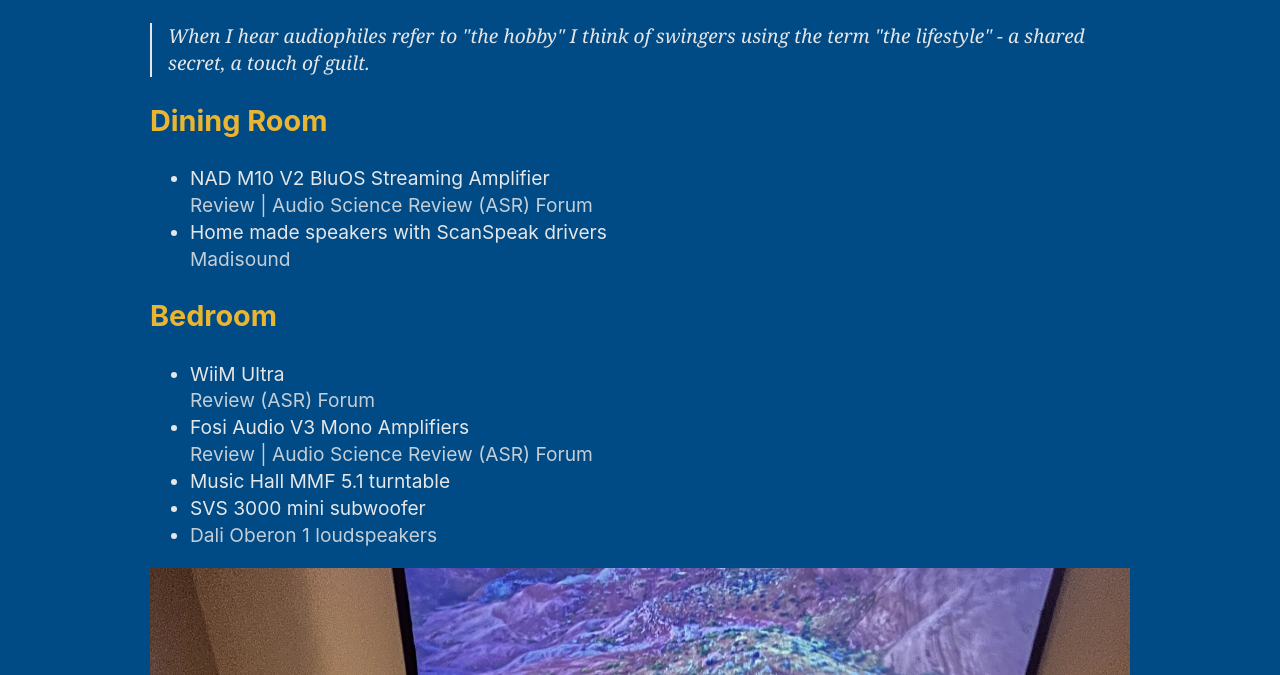
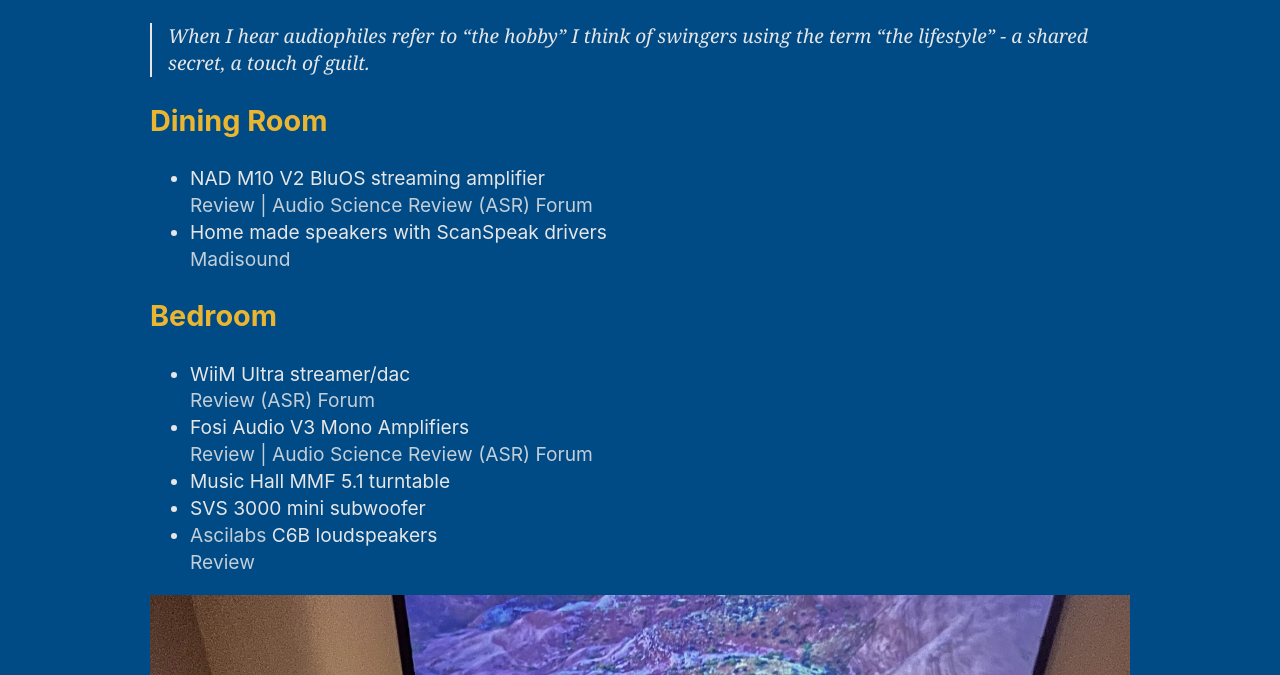
Before and after one commit to DannyBoyNYC/deverell.dev.11ty, an Eleventy site: page src/posts/audio.md in a window 1280 px wide. Shown: the part 125-800 px from the top of the page. Built offline with nearby package versions, Linux system fonts and the light colour scheme; Eleventy itself is replaced by a stand-in of ours; files that its build step writes are made by us from their sources.

Commit message:
updated audio

```diff
--- a/package.json
+++ b/package.json
@@ -13,7 +13,7 @@
   "author": "",
   "license": "ISC",
   "devDependencies": {
-    "@11ty/eleventy": "^2.0.1",
+    "@11ty/eleventy": "^3.1.2",
     "npm-run-all": "^4.1.5",
     "rimraf": "^5.0.9",
     "sass": "^1.77.8"
--- a/src/posts/audio.md
+++ b/src/posts/audio.md
@@ -9,20 +9,22 @@
 
 # Audio
 
-<blockquote>When I hear audiophiles refer to "the hobby" I think of swingers using the term "the lifestyle" - a shared secret, a touch of guilt.</blockquote>
+<blockquote>When I hear audiophiles refer to “the hobby” I think of swingers using the term “the lifestyle” - a shared secret, a touch of guilt.</blockquote>
 
 ## Dining Room
 
-- NAD M10 V2 BluOS Streaming Amplifier <br /> [Review | Audio Science Review (ASR) Forum](https://www.audiosciencereview.com/forum/index.php?threads/nad-m10-v2-bluos-streaming-amplifier-review.25368/) <!-- - - $1900 -->
+- NAD M10 V2 BluOS streaming amplifier <br /> [Review | Audio Science Review (ASR) Forum](https://www.audiosciencereview.com/forum/index.php?threads/nad-m10-v2-bluos-streaming-amplifier-review.25368/) <!-- - - $1900 -->
 - Home made speakers with ScanSpeak drivers <br /> [Madisound](https://www.madisoundspeakerstore.com/2-way-speaker-kits/scan-speak-rediscovery-ii-kit/)
 
 ## Bedroom
 
-- WiiM Ultra <br /> [Review (ASR) Forum](https://www.audiosciencereview.com/forum/index.php?threads/wiim-ultra-review.25367/)<!-- - - $200 -->
+- WiiM Ultra streamer/dac <br /> [Review (ASR) Forum](https://www.audiosciencereview.com/forum/index.php?threads/wiim-ultra-review.25367/)<!-- - - $200 -->
 - Fosi Audio V3 Mono Amplifiers <br /> [Review | Audio Science Review (ASR) Forum](https://www.audiosciencereview.com/forum/index.php?threads/fosi-audio-v3-mono-amplifier-review.53474/) <!-- $330 -->
 - Music Hall MMF 5.1 turntable
 - SVS 3000 mini subwoofer <!-- - - $600 -->
-- [Dali Oberon 1 loudspeakers](https://www.dali-speakers.com/en-us/products/oberon/oberon-1/) <!-- 450 -->
+- [Ascilabs](https://ascilab.com) C6B loudspeakers <br /> [Review](https://erinsaudiocorner.com/loudspeakers/ascilab_c6b/)
+  <!-- $1200 -->
+  <!--- [Dali Oberon 1 loudspeakers](https://www.dali-speakers.com/en-us/products/oberon/oberon-1/) $450 -->
 
 ![bedroom audio system](/img/audio/bedroom-2.jpg)
 
@@ -30,7 +32,10 @@
 
 ## Living Room
 
-- NAD C388 Integrated Amplifier <!-- $750.00 -->
+<!-- - NAD C388 Integrated Amplifier  -->
+<!-- $750.00 -->
+
+- WiiM Amp Pro
 - Linton 85th Anniversary speakers
 - Thorens TD125 Long Base turntable - Special order from Vinyl Nirvana - \$5000
 - Ortofon tone arm
```
Also changed, not shown: 2 other files.
